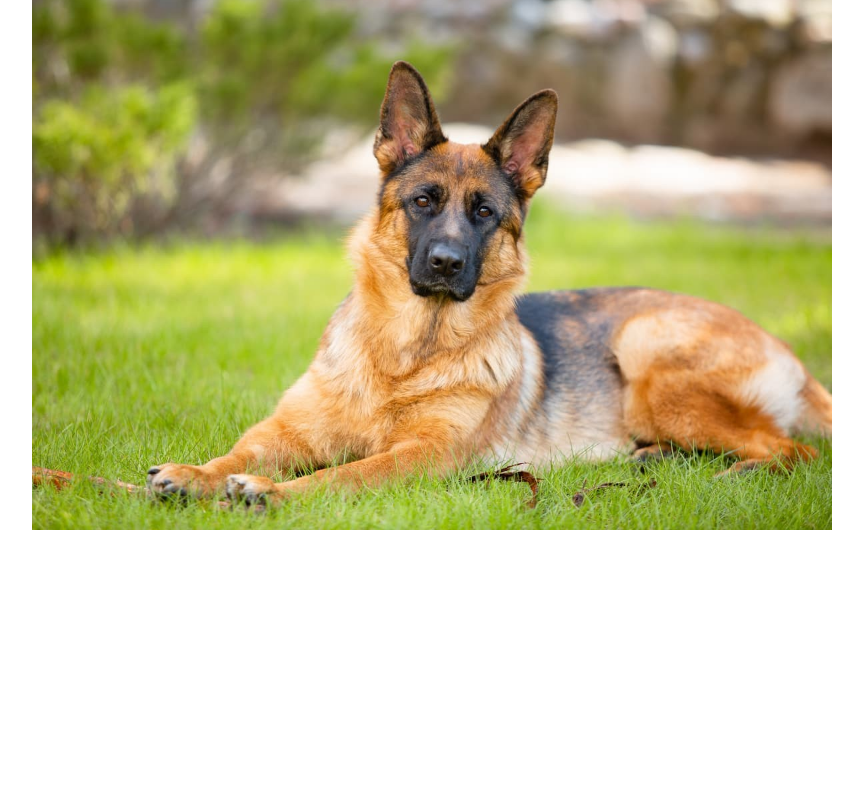
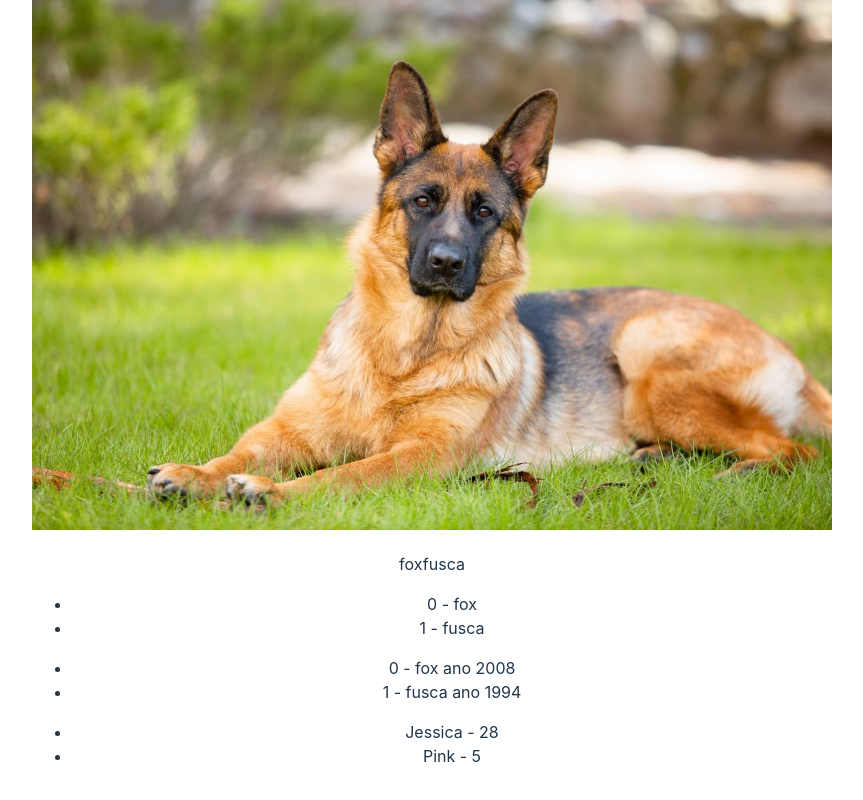
Before and after one commit to Jessicabm61/react-udemy-course-project, a React (Vite) app in the folder 3_AVANCANDO_REACT/: page / in a window 1280 px wide. Shown: the part 476-1276 px from the top of the page, without its empty margins (208-1071 px from the left). Before the commit the page ends 1044 px from the top, so only its background shows below. Built offline with nearby package versions, Linux system fonts and the light colour scheme.

Commit message:
Estudos com listas react

```diff
--- a/3_AVANCANDO_REACT/src/App.jsx
+++ b/3_AVANCANDO_REACT/src/App.jsx
@@ -1,9 +1,16 @@
+//Importação de componentes
+import ListaCarros from './components/ListaCarros'
+import ListaCarrosJson from './components/ListaCarrosJson'
+import ListaCondicional from './components/ListaCondicional'
 //Import CSS
 import './App.css'
 
 //Import Imagens
 import CachorroPastor from "./assets/pastor-1.jpg"
 function App() {
+
+  const meusItens = [{nome: "Jessica", idade: 28},
+                     {nome: 'Pink', idade: 5}]
   return (
     <div>
     {/*Imagem em Public */}
@@ -15,6 +22,17 @@ function App() {
       <div>
       <img src={CachorroPastor} alt="Cachorro Pastor Alemão" />
       </div>
+
+      <div>
+        <ListaCarros/>
+      </div>
+      <div>
+        <ListaCarrosJson/>
+      </div>
+
+      <div>
+      <ListaCondicional itens={meusItens}/>
+      </div>
     </div>
   )
 }
--- /dev/null
+++ b/3_AVANCANDO_REACT/src/components/ListaCarros.jsx
@@ -0,0 +1,23 @@
+// Definindo um componente funcional chamado ListaCarros
+const ListaCarros = () => {
+    // Criando uma array chamada 'carros' com dois elementos ('fox' e 'fusca')
+    const carros = ['fox', 'fusca'];
+
+    const ListaMap = carros.map((carro, index) => (
+        <li key={index}>{index} - {carro}</li>
+    ));
+
+    // Retornando JSX que representa a estrutura do componente
+    return (
+        <div>
+            {/* Renderizando um parágrafo (p) que contém a representação da array 'carros' */}
+            <p>{carros}</p>
+            <div>
+                <ul>{ListaMap}</ul>
+            </div>
+        </div>
+    );
+}
+
+// Exportando o componente ListaCarros para que possa ser utilizado em outros arquivos
+export default ListaCarros;
--- /dev/null
+++ b/3_AVANCANDO_REACT/src/components/ListaCarrosJson.jsx
@@ -0,0 +1,22 @@
+// Definindo um componente funcional chamado ListaCarros
+const ListaCarrosJson = () => {
+
+    const carros = [{modelo: 'fox', ano: 2008},
+                    {modelo: 'fusca', ano: 1994}];
+
+    const ListaMap = carros.map((carro, index) => (
+        <li key={index}>{index} - {carro.modelo} ano {carro.ano}</li>
+    ));
+
+    // Retornando JSX que representa a estrutura do componente
+    return (
+        <div>
+            <div>
+                <ul>{ListaMap}</ul>
+            </div>
+        </div>
+    );
+}
+
+// Exportando o componente ListaCarrosJson para que possa ser utilizado em outros arquivos
+export default ListaCarrosJson;
--- /dev/null
+++ b/3_AVANCANDO_REACT/src/components/ListaCondicional.jsx
@@ -0,0 +1,17 @@
+function ListaCondicional({itens}) {
+    return (
+        <div>
+            {itens && itens.length > 0 ? (
+                <ul>
+                    {itens.map((item, index) => (
+                        <li key={index}>{item.nome} - {item.idade}</li>
+                    ))}
+                </ul>
+            ) : (
+                <h3>A lista está vazia</h3>
+            )}
+        </div>
+    );
+}
+
+export default ListaCondicional;
```
